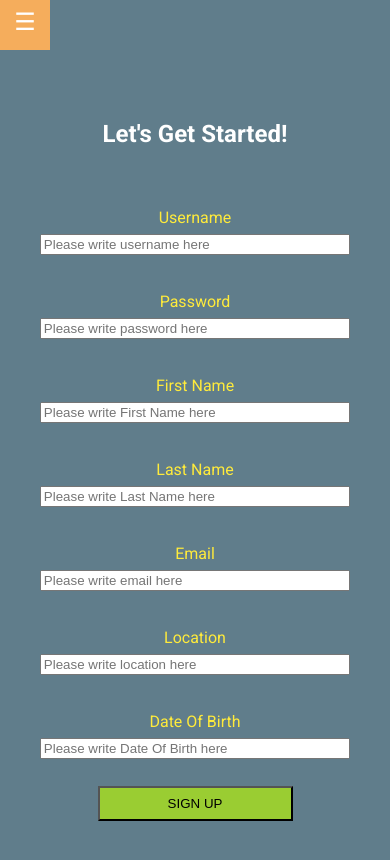
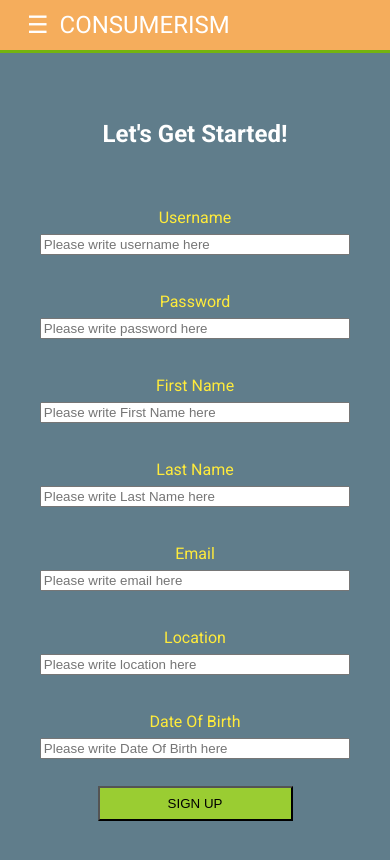
Before and after one commit to GN101/consumerism_app, a React (Create React App) app: page /signUp in a window 390 px wide. Shown: the top 860 px of the page. Built offline with nearby package versions, Linux system fonts and the light colour scheme.

Commit message:
ADD[#16] added new fuctionality

```diff
--- a/src/components/Navbar/Navbar.css
+++ b/src/components/Navbar/Navbar.css
@@ -6,6 +6,7 @@
   background-color: #f5ad5c;
   height: 55px;
   overflow-y: hidden;
+  border-bottom: 0.1875rem solid #74b30f;
 }
 
 .navbar_navigation {
@@ -46,49 +47,88 @@
 }
 
 .spacing {
-  flex: 1;
+  flex: auto;
 }
 
-@media (max-width: 600px) {
+.sideNav ul {
+  display: none;
+}
+
+@media (max-width: 800px) {
   .navbar {
-    height: 50px; /* 100% Full-height */
-    width: 50px; /* 0 width - change this with JavaScript */
+    height: 50px;
+    width: 100%;
     position: fixed; /* Stay in place */
     z-index: 1; /* Stay on top */
     top: 0; /* Stay at the top */
     left: 0;
     background-color: #f5ad5c; /* Black*/
     overflow-x: hidden; /* Disable horizontal scroll */
-    transition: height 0.5s, width 0.5s;
+  }
+
+  .navbar_navigation {
+    flex-direction: row;
+    /* align-items: center; */
+    /* padding: 0 0.5rem; */
   }
 
   .navbar_logo {
-    display: none;
+    /* thelo na pigenei sta deksia */
   }
+
   .burger {
     color: white;
     background-color: #f5ad5c;
     border: none;
     font-size: 1.5rem;
-    margin-top: 7px;
-    padding: auto;
+    /* margin-top: 1px; */
+    margin: 5px 5px;
     display: flex;
-    flex-direction: column;
+    order: -1;
+    /* flex-direction: column; */
   }
 
-  .navbar_navigation {
-    flex-direction: column;
-    /* align-items: center; */
-    /* padding: 0 0.5rem; */
-  }
   .navbar_navigation-item ul {
     display: none;
-    flex-direction: column;
-    align-items: center;
-    padding: 0 0.5rem;
   }
 
-  .spacing {
-    flex: 0;
+  .sideNav {
+    top: -1000px;
+    position: fixed;
+    height: 100%;
+    width: 50%;
+    background-color: #74b30f;
+    transition: top 0.35s;
+  }
+
+  .sideNav li {
+    color: white;
+    list-style-type: none;
+    text-decoration: none;
+    padding: 1.2rem;
+  }
+
+  .sideNav a {
+    color: white;
+    list-style-type: none;
+    text-decoration: none;
+    /* padding: 1rem; */
+    /* list-style-type: none; */
+    /* display: flex; */
+  }
+
+  .sideNav ul:active,
+  .sideNav a :active {
+    color: grey;
   }
 }
+
+/*
+.navbar_navigation-item ul {
+  list-style-type: none;
+  display: flex;
+}
+
+.navbar_navigation-item li {
+
+} */
--- a/src/components/Navbar/Navbar.js
+++ b/src/components/Navbar/Navbar.js
@@ -3,17 +3,18 @@ import './Navbar.css';
 import { Link } from 'react-router-dom';
 
 const Navbar = () => (
+  <>
     <header id="navbar" className="navbar">
-    <nav className="navbar_navigation">
+      <nav id="navNav" className="navbar_navigation">
         <Link to="/">
           <div className="navbar_logo">CONSUMERISM</div>
         </Link>
-      <button onClick={OpenNav} className="burger">
+        <button type="button" onClick={toogleNav} className="burger">
           &#9776;
         </button>
         <div className="spacing"></div>
         <div className="navbar_navigation-item">
-        <ul id="nni">
+          <ul id="navNavItem">
             <li>
               <a href="/">About</a>
             </li>
@@ -27,17 +28,33 @@ const Navbar = () => (
         </div>
       </nav>
     </header>
+    <div>
+      <div id="sideNavId" className="sideNav">
+        <ul id="sideNavItem">
+          <li>
+            <a href="/">About</a>
+          </li>
+          <li>
+            <a href="/">Sign In</a>
+          </li>
+          <Link to="/signUp">
+            <li>join</li>
+          </Link>
+        </ul>
+      </div>
+    </div>
+  </>
 );
 
-const OpenNav = () => {
-  if (document.getElementById('nni').style.display === 'none') {
-    document.getElementById('nni').style.display = 'flex';
-    document.getElementById('navbar').style.height = '100%';
-    document.getElementById('navbar').style.width = '50%';
+const toogleNav = () => {
+  if (document.getElementById('sideNavId').style.top !== '-1024px') {
+    document.getElementById('sideNavId').style.top = '-1024px';
+    document.getElementById('sideNavItem').style.display = 'none';
+    console.log('open');
   } else {
-    document.getElementById('nni').style.display = 'none';
-    document.getElementById('navbar').style.height = '50px';
-    document.getElementById('navbar').style.width = '50px';
+    console.log('close');
+    document.getElementById('sideNavItem').style.display = 'block';
+    document.getElementById('sideNavId').style.top = '50px';
   }
 };
 
--- a/src/components/UsersAverageInputColumn/UserAverageInputColumn.module.css
+++ b/src/components/UsersAverageInputColumn/UserAverageInputColumn.module.css
@@ -1,32 +1,27 @@
 .Title {
   width: auto;
   color: whitesmoke;
-  min-height: 50px;
 }
 
 .Categories {
-  margin: 10px 50px;
-  padding: 10px;
+  /* margin: 30px 150px; */
   color: yellow;
-  width: 50%;
-  min-width: 100px;
-  max-width: 300px;
+  width: 80%;
+  padding: 5px 10px;
+  /* min-width: 100px; */
+  /* max-width: 300px; */
 }
 
 .CategoriesValues {
   margin: 10px 50px;
-  padding: 10px;
+  /* text-align: center; */
   color: white;
-  width: 50%;
-  min-width: 100px;
-  max-width: 300px;
 }
 
 .Sum {
-  margin: 10px 50px;
-  padding: 10px;
   color: yellowgreen;
-  width: 50%;
-  min-width: 100px;
-  max-width: 300px;
 }
+.Sumvalue {
+  position: relative;
+  left: -8px;
+}
--- a/src/components/UsersAverageInputColumn/UsersAverageInputColumn.js
+++ b/src/components/UsersAverageInputColumn/UsersAverageInputColumn.js
@@ -45,8 +45,8 @@ const UsersAverageInputColumn = () => {
         <table>
           <tbody>
             {inputCategories.map((category, index) => (
-              <tr className={styles.Categories}>
-                <td>{category}</td>
+              <tr>
+                <td className={styles.Categories}>{category}</td>
                 <td className={styles.CategoriesValues}>
                   {aveCost[index].toFixed()}
                 </td>
@@ -56,7 +56,7 @@ const UsersAverageInputColumn = () => {
           <tfoot>
             <tr className={styles.Sum}>
               <td>Total Cost</td>
-              <td>{totalAveCost.toFixed()}</td>
+              <td className={styles.Sumvalue}>{totalAveCost.toFixed()}</td>
             </tr>
           </tfoot>
         </table>
--- a/src/components/worldDataColumn/WorldDataColumn.js
+++ b/src/components/worldDataColumn/WorldDataColumn.js
@@ -38,7 +38,7 @@ class WorldDataColumn extends Component {
           className={styles.Button}
           onClick={this.toggleContent}
         >
-          Toggle
+          World Data
         </button>
         <div className={hideFields}>
           <div>{worldInputForm}</div>
--- a/src/components/worldDataColumn/WorldDataColumn.module.css
+++ b/src/components/worldDataColumn/WorldDataColumn.module.css
@@ -11,13 +11,12 @@
 }
 
 .Field {
-  padding-top: 10px;;
+  padding-top: 10px;
 }
 
 .Form {
   margin-top: 10px;
   padding: 10px 6px;
-
 }
 
 .Input {
@@ -25,8 +24,6 @@
   width: 70%;
   min-width: 200px;
   max-width: 500px;
-
-
 }
 
 .Label {
@@ -36,11 +33,10 @@
 }
 
 .Button {
-  text-align: center;
-  margin: 7px;
-  padding: 0.5vh;
+  margin: 10px 50px;
+  padding: 1vh;
   width: 50%;
-  max-width: 100px;;
+  min-width: 100px;
+  max-width: 300px;
   background-color: yellowgreen;
-
 }
--- a/src/routes/home/Home.module.css
+++ b/src/routes/home/Home.module.css
@@ -1,19 +1,19 @@
-.Field{
+.Field {
   display: grid;
   grid-template-columns: 1fr 1fr 1fr;
-  margin: 100px 20px;
+  margin: 60px;
 }
 
 @media only screen and (max-width: 1000px) {
-  .Field{
+  .Field {
     display: grid;
-    grid-template-columns:1fr 1fr;
+    grid-template-columns: 1fr 1fr;
   }
 }
 
 @media only screen and (max-width: 768px) {
-  .Field{
+  .Field {
     display: grid;
-    grid-template-columns:100%;
+    grid-template-columns: 100%;
   }
 }
```
Lines whose indentation alone changed are shown as unchanged.
